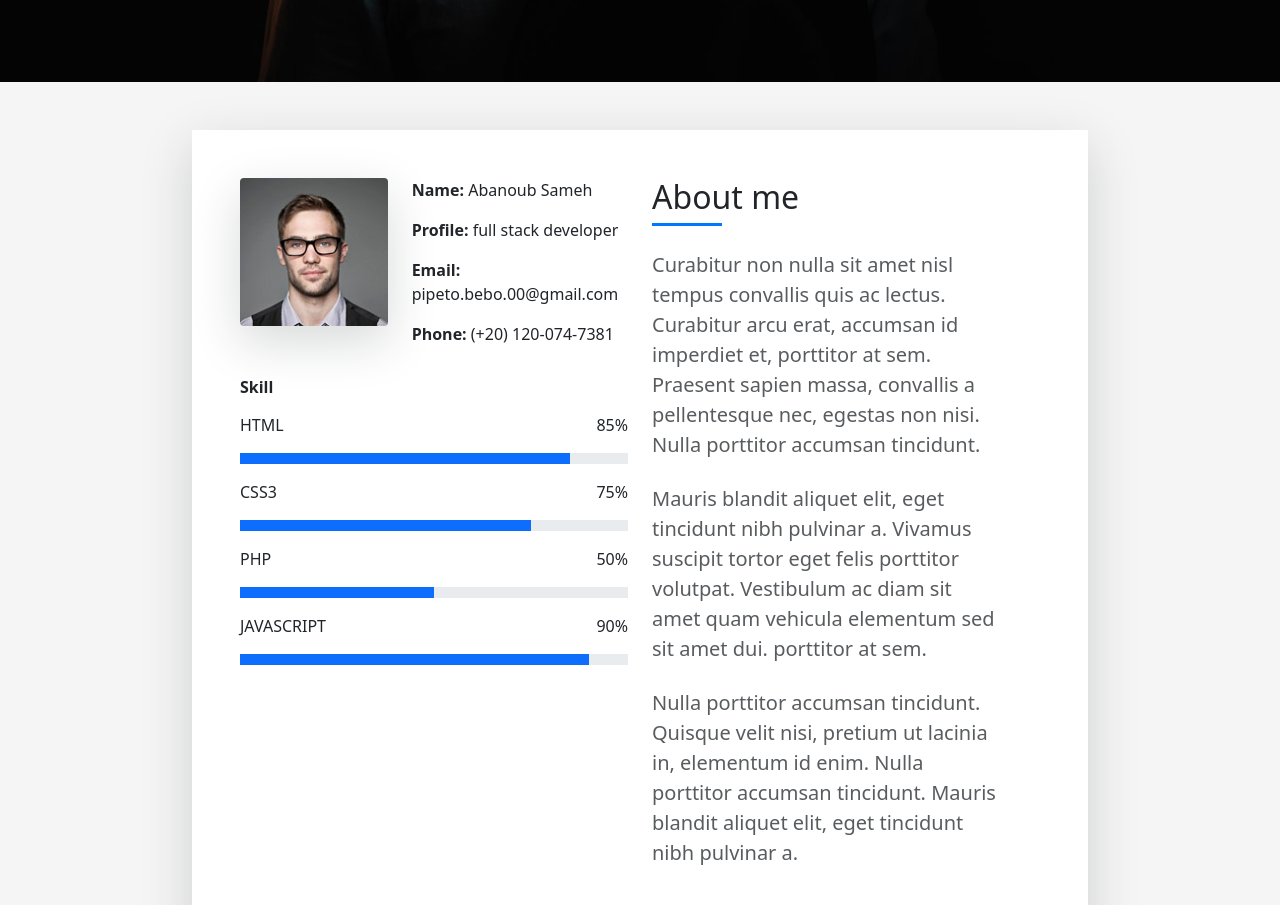
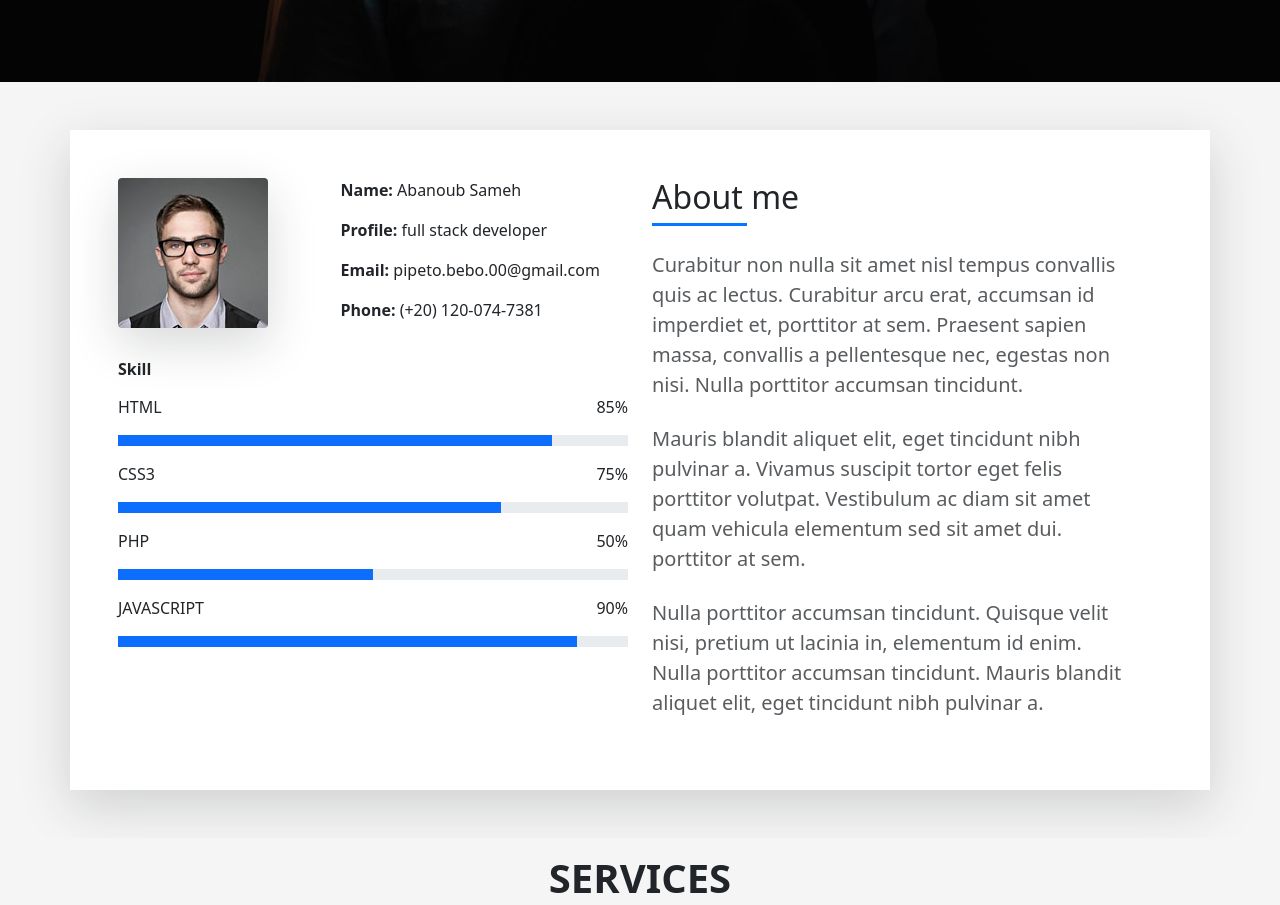
Before and after one commit to Abanoub-Sameh/DevFolio, a plain HTML site: page index.html in a window 1280 px wide. Shown: the part 718-1623 px from the top of the page. Drawn offline with Linux system fonts and the light colour scheme.

Commit message:
second commit

```diff
--- a/css/style.css
+++ b/css/style.css
@@ -9,7 +9,7 @@
 
 /* ********** start nav******* */
 .container {
-    width: 70% !important;
+    width: 90% !important;
 }
 .nav-container a{
     color: var(--main-color) !important;
@@ -110,7 +110,7 @@
 
 }
 .about-container{
-    width: 70% !important;
+    width: 90% !important;
 }
 .progress-skills .progress, .progress-stacked {
     height: 11px;
--- a/index.html
+++ b/index.html
@@ -239,7 +239,7 @@
                 <div>
                     <div class="card-portfolio shadow-sm ">
                         <div class="img-portfolio">
-                            <img class=" img-fluid" src="img/work-1.jpg" alt="portfolio-img>
+                            <img class=" img-fluid" src="img/work-1.jpg" alt="portfolio-img">
                         </div>
                         <div class="card-container-portfolio row align-items-center py-3 bg-white m-0 justify-content-between">
                             <div class="card-txt-portfolio col-8">
```
